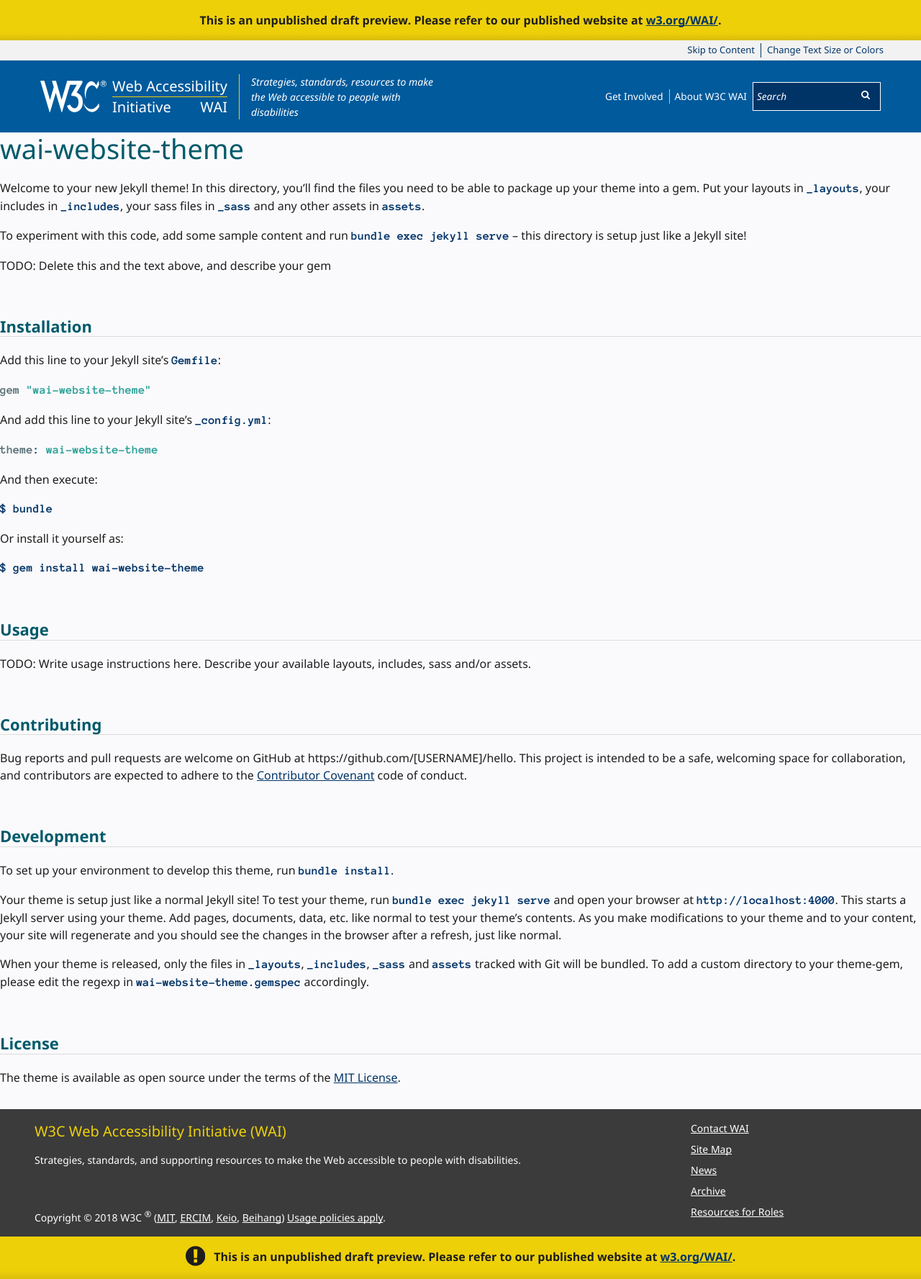
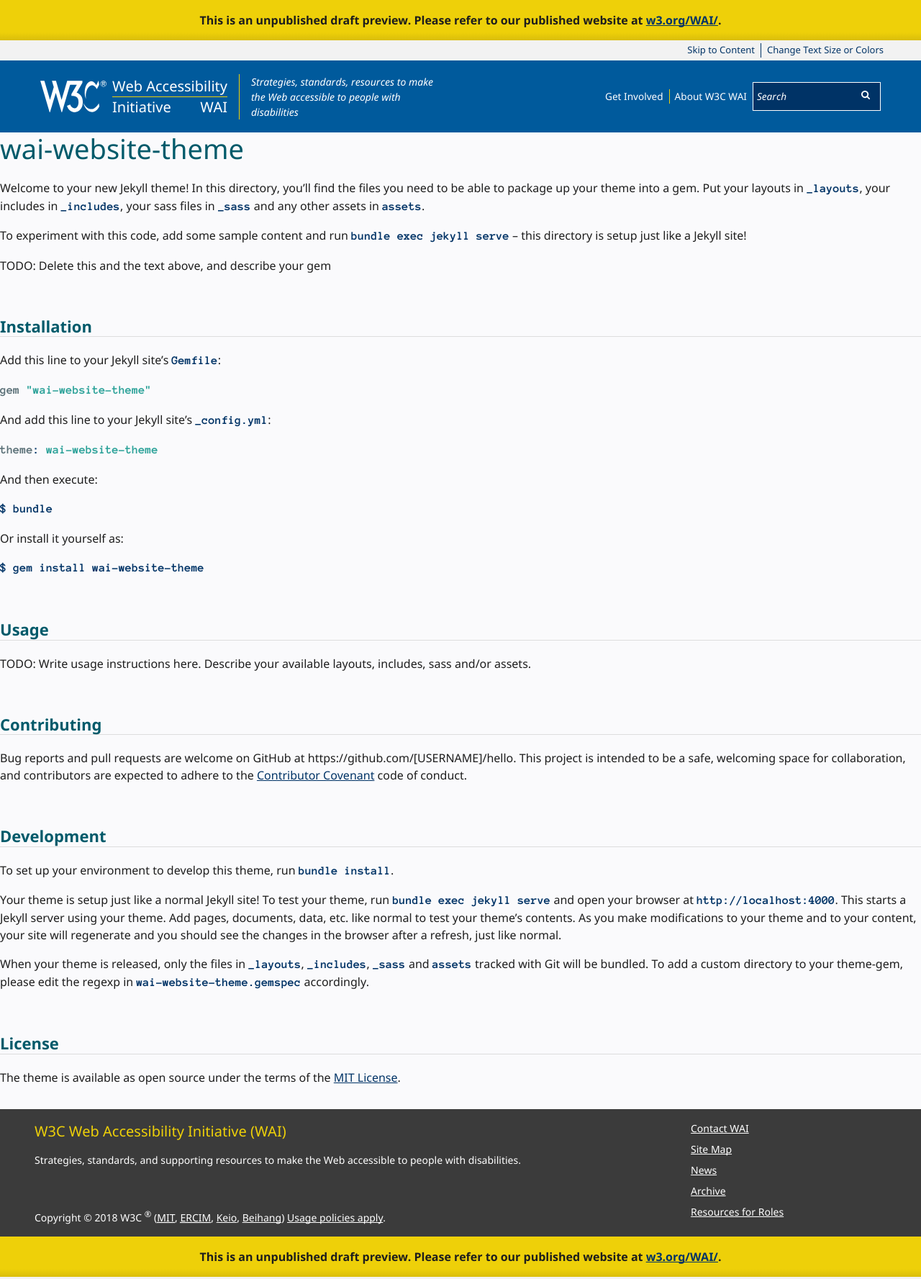
Before and after one commit to w3c/wai-website-theme, a Jekyll site: the page built from README.md, in a window 1280 px wide. Shown: the whole page at 72% size. Built offline with Jekyll 4.4.1, drawn with Linux system fonts in a browser that asks for light colours; cached includes are drawn as plain includes; our own code applies the rules of GitHub Pages for plain Markdown files; comment, search, counter and statistics services are not loaded.

Commit message:
Update footer template

```diff
--- a/_includes/footer.html
+++ b/_includes/footer.html
@@ -35,12 +35,12 @@
     </ul>
   </div>
 </footer>
-{% unless site.published == true %}
-<section class="default-grid info" aria-label="important information">
-  <p class="inner">{% include_cached icon.html name="info" %} {% if site.warning_message %}{{site.warning_message}}{% else %}This is an unpublished draft preview. Please refer to our published website at <a href="https://www.w3.org/WAI/">w3.org/WAI/</a>.{% endif %}
+{%- unless site.published == true -%}
+<section class="default-grid info" tabindex="0">
+  <p class="inner">{% if site.warning_icon %}{% include_cached icon.html name="info" %} {% endif %}{% if site.warning_message %}{{site.warning_message}}{% else %}This is an unpublished draft preview. Please refer to our published website at <a href="https://www.w3.org/WAI/">w3.org/WAI/</a>.{% endif %}
   </p>
 </section>
-{% endunless %}
+{%- endunless -%}
 <!-- Details4Everybody -->
 <script type="text/javascript" src="{{ '/assets/scripts/details4everybody.js' | append: timestamp | relative_url }}"></script>
 <!-- SVG4Everybody -->
```
